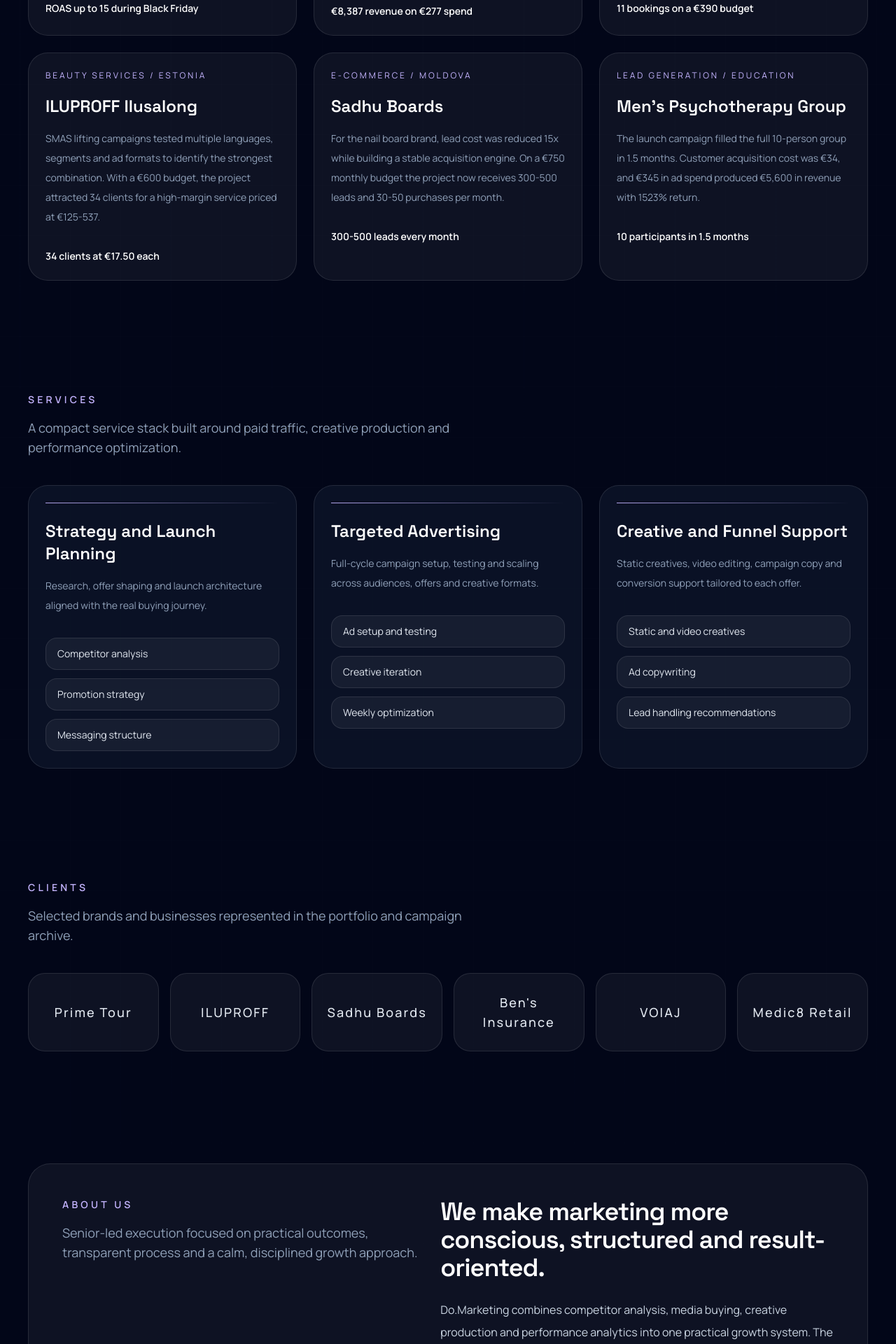
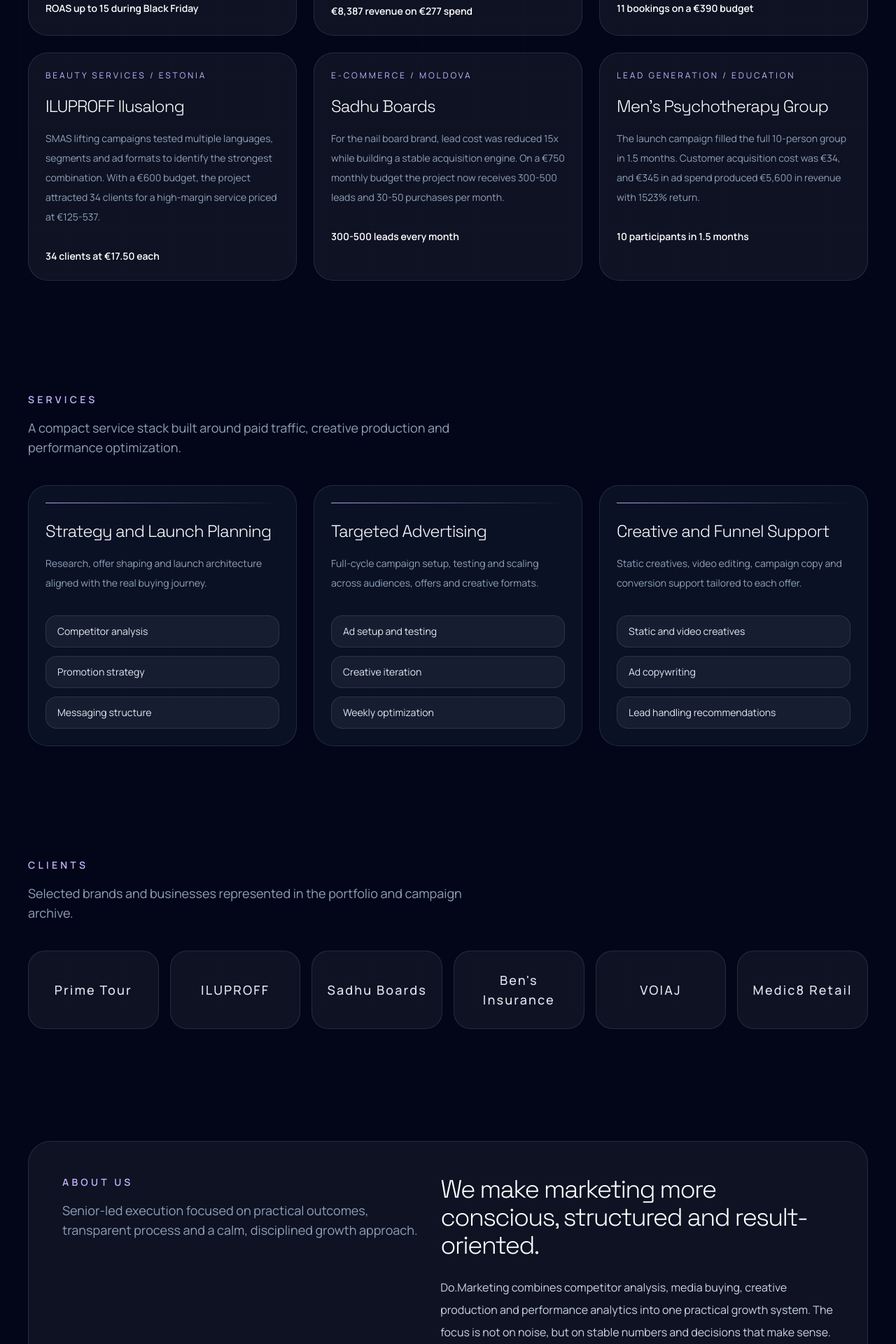
Before and after one commit to ignatevako-ko/site, a Next.js app: page / in a window 1280 px wide. Shown: the part 1460-3380 px from the top of the page at 70% size. Built offline with nearby package versions, Linux system fonts and the light colour scheme.

Commit message:
Lighten section heading typography

```diff
--- a/src/components/contact-form.tsx
+++ b/src/components/contact-form.tsx
@@ -63,7 +63,7 @@
         <p className="text-sm font-semibold uppercase tracking-[0.3em] text-violet-300">
           {copy.sectionLabel}
         </p>
-        <h2 className="max-w-lg whitespace-pre-line text-3xl font-semibold tracking-[-0.03em] text-white sm:text-5xl">
+        <h2 className="max-w-lg whitespace-pre-line text-3xl font-light tracking-[-0.05em] text-white sm:text-5xl">
           {copy.title}
         </h2>
         {copy.description ? (
--- a/src/components/landing-page.tsx
+++ b/src/components/landing-page.tsx
@@ -168,7 +168,9 @@
                 <p className="text-xs uppercase tracking-[0.24em] text-violet-300">
                   {item.category}
                 </p>
-                <h3 className="mt-5 text-2xl font-semibold text-white">{item.title}</h3>
+                <h3 className="mt-5 text-2xl font-light tracking-[-0.04em] text-white">
+                  {item.title}
+                </h3>
                 <p className="mt-4 text-sm leading-7 text-slate-400">{item.summary}</p>
                 <p className="mt-8 text-sm font-semibold text-white">{item.result}</p>
               </article>
@@ -188,7 +190,9 @@
                 className="rounded-[1.75rem] border border-white/10 bg-slate-900/70 p-6"
               >
                 <div className="mb-6 h-px w-full bg-gradient-to-r from-violet-300/90 to-transparent" />
-                <h3 className="text-2xl font-semibold text-white">{service.title}</h3>
+                <h3 className="text-2xl font-light tracking-[-0.04em] text-white">
+                  {service.title}
+                </h3>
                 <p className="mt-4 text-sm leading-7 text-slate-400">
                   {service.description}
                 </p>
@@ -231,7 +235,7 @@
               description={content.sectionLead.about}
             />
             <div className="space-y-6">
-              <h2 className="text-3xl font-semibold tracking-[-0.03em] text-white sm:text-4xl">
+              <h2 className="text-3xl font-light tracking-[-0.05em] text-white sm:text-4xl">
                 {content.about.title}
               </h2>
               <p className="text-base leading-8 text-slate-300">
```
